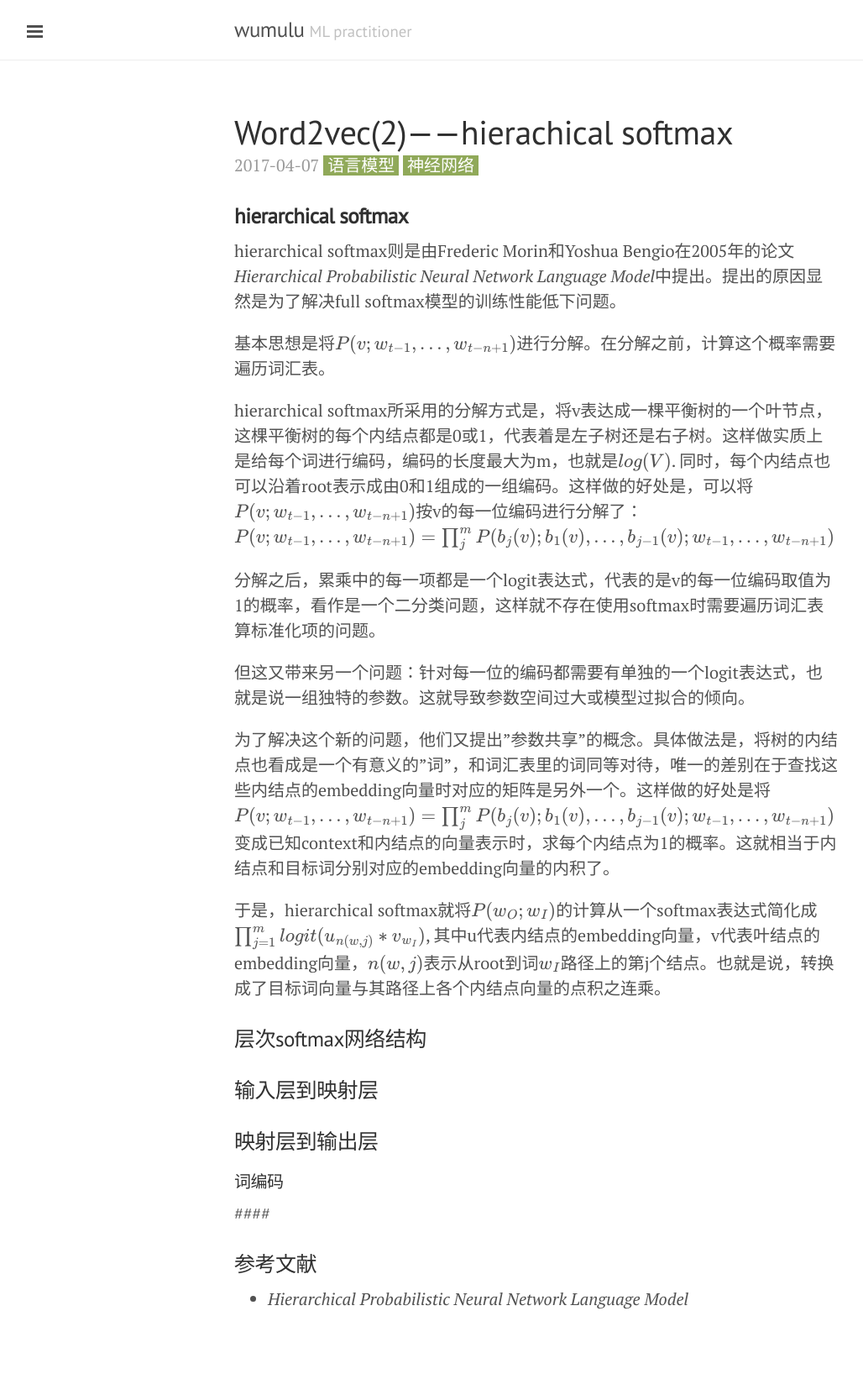
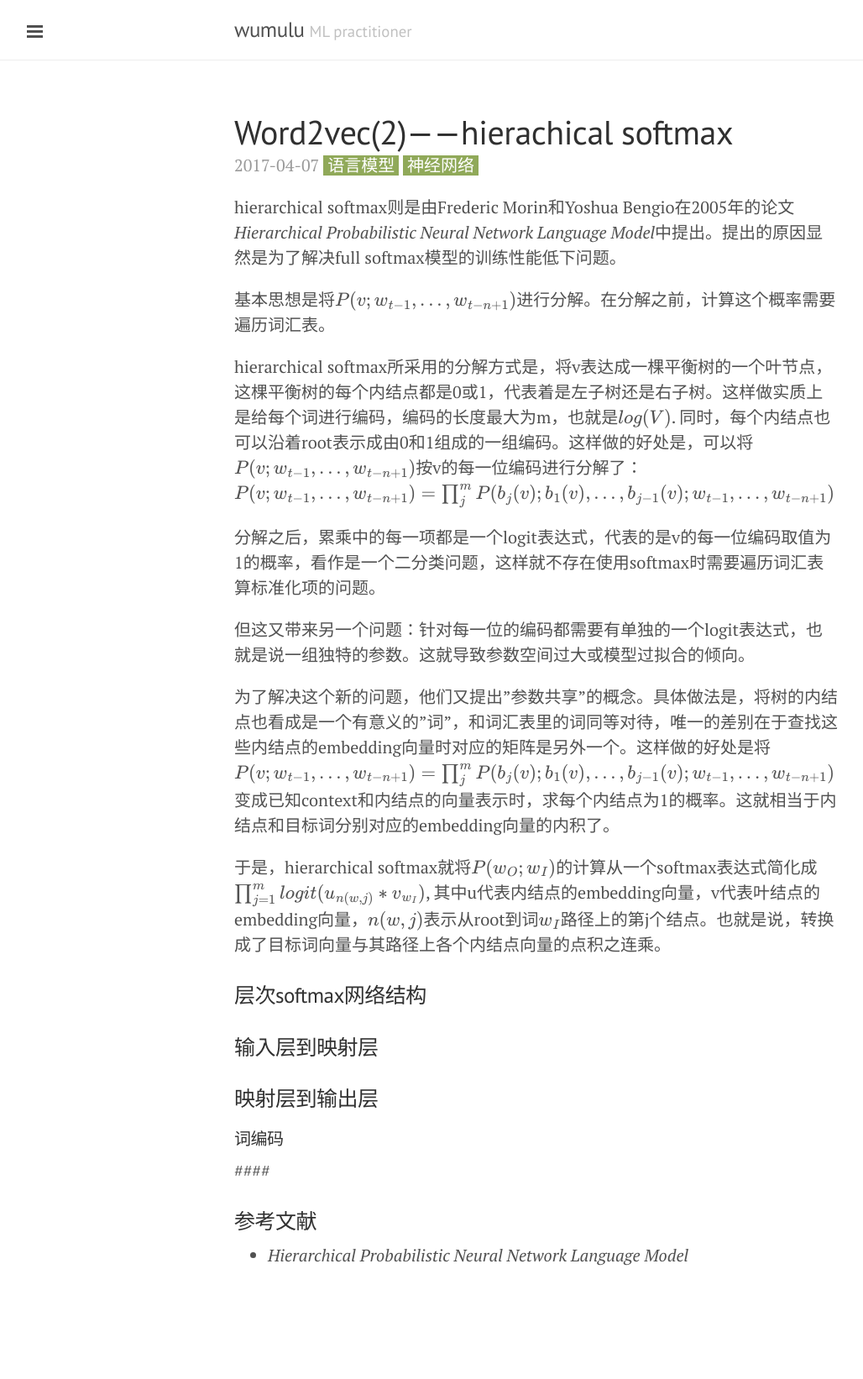
Before and after one commit to nomadcube/nomadcube.github.io, a Jekyll site: the page built from _posts/2017-04-07-word2vec(2)——hierachical softmax.md, in a window 1280 px wide. Shown: the whole page at 84% size, without its empty margins (1-1029 px from the left). Built offline with Jekyll 4.4.1, drawn with Linux system fonts in a browser that asks for light colours; formulas are drawn with MathJax 3; comment, search, counter and statistics services are not loaded; after the commit the page ends 1590 px from its top, so only the background shows below that.

Commit message:
新文章

```diff
--- a/_posts/2017-04-07-word2vec(2)——hierachical softmax.md
+++ b/_posts/2017-04-07-word2vec(2)——hierachical softmax.md
@@ -4,7 +4,6 @@ tags: 语言模型 神经网络
 ---
 
 
-### **hierarchical softmax**
 hierarchical softmax则是由Frederic Morin和Yoshua Bengio在2005年的论文*Hierarchical Probabilistic Neural Network Language Model*中提出。提出的原因显然是为了解决full softmax模型的训练性能低下问题。
 
 基本思想是将$$P(v; w_{t-1}, ..., w_{t-n+1})$$进行分解。在分解之前，计算这个概率需要遍历词汇表。
```
